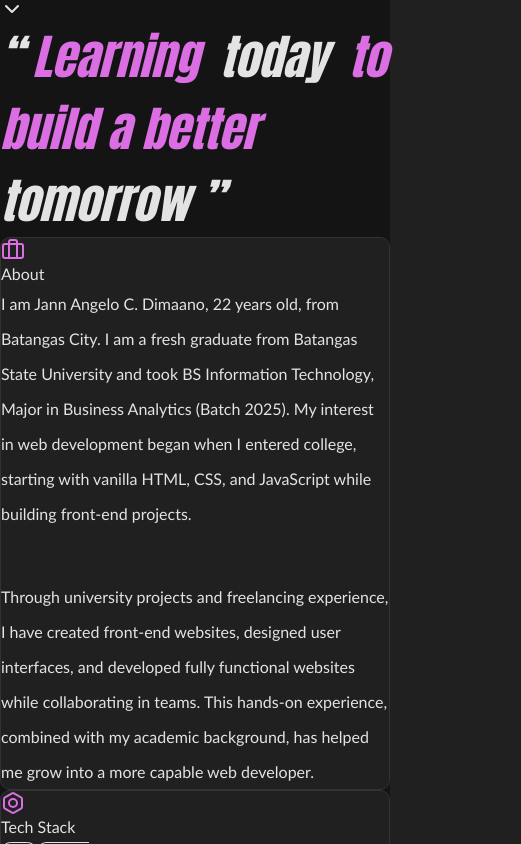
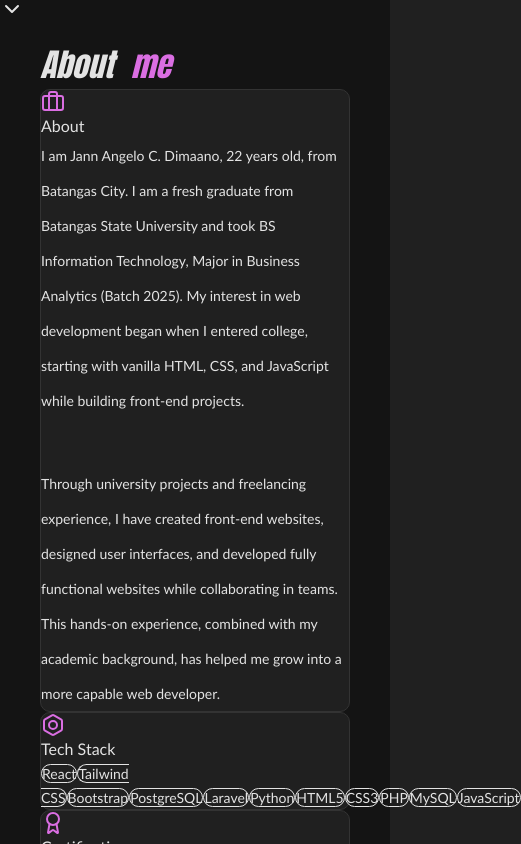
Before and after one commit to codewithjelo/Jelo_Portfolio, a React (Vite) app in the folder jelo-portfolio/: page / in a window 390 px wide. Shown: the part 1020-1864 px from the top of the page, 521 px wide, since content can reach past the window. Built offline with nearby package versions, Linux system fonts and the light colour scheme.

Commit message:
Add class name container, modify tagline and add media queries for mobile

```diff
--- a/jelo-portfolio/src/components/sections/About.jsx
+++ b/jelo-portfolio/src/components/sections/About.jsx
@@ -1,4 +1,4 @@
-import { forwardRef } from 'react';
+import { forwardRef } from "react";
 import { SiReact, SiLaravel, SiPython, SiTailwindcss } from "react-icons/si";
 import AboutCard from "../ui/AboutCard";
 import CertificateCard from "../ui/CertificateCard";
@@ -9,10 +9,10 @@ import "../../styles/components/sections/about.css";
 const About = forwardRef((props, ref) => {
   const techLogos = [
     { node: <SiReact />, title: "React" },
-    { node: <SiLaravel />, title: "Laravel"},
+    { node: <SiLaravel />, title: "Laravel" },
     {
       node: <SiPython />,
-      title: "Python"
+      title: "Python",
     },
     {
       node: <SiTailwindcss />,
@@ -21,17 +21,16 @@ const About = forwardRef((props, ref) => {
   ];
 
   return (
-    <section id="about" ref={ref} className="min-h-screen min-w-screen py-20">
-      <div className="max-w-7xl px-6">
+    <section id="about" ref={ref} className="min-h-screen min-w-screen">
+      <div className="container max-w-full">
         <h1 className="about-tagline uppercase text-center mt-10 mb-4">
-          “<span>Learning </span> today <span>to build a better</span> tomorrow
-          ”
+          About <span>me</span>
         </h1>
 
         <div className="w-20 h-1 bg-[var(--accent)] mx-auto mb-16"></div>
 
         {/* Content Grid */}
-        <div className="grid grid-cols-1 md:grid-cols-[650px_1fr] gap-[2vw]">
+        <div className="grid grid-cols-1 gap-[5vw] md:grid-cols-[650px_1fr] gap-[2vw]">
           {/* Left Column - Personal Info */}
           <AboutCard />
 
@@ -59,6 +58,6 @@ const About = forwardRef((props, ref) => {
   );
 });
 
-About.displayName = 'About';
+About.displayName = "About";
 
 export default About;
--- a/jelo-portfolio/src/components/ui/AboutCard.jsx
+++ b/jelo-portfolio/src/components/ui/AboutCard.jsx
@@ -6,6 +6,8 @@ const AboutCard = () => {
       <h3 className="about-text flex text-2xl font-semibold mb-2">
         <Briefcase className="about-icon my-1 mr-2" size={24} /> About
       </h3>
+
+      <div className="overflow-y-auto max-h-64 md:max-h-full md:overflow-hidden">
       <p className="about-desc leading-relaxed text-justify indent-8 px-4">
         I am Jann Angelo C. Dimaano, 22 years old, from Batangas City. I am a
         fresh graduate from Batangas State University and took BS Information
@@ -22,6 +24,7 @@ const AboutCard = () => {
         experience, combined with my academic background, has helped me grow
         into a more capable web developer.
       </p>
+      </div>
     </div>
   );
 };
--- a/jelo-portfolio/src/components/ui/TechStackCard.jsx
+++ b/jelo-portfolio/src/components/ui/TechStackCard.jsx
@@ -1,20 +1,34 @@
-import { Bolt } from 'lucide-react';
+import { Bolt } from "lucide-react";
 
 const TechStackCard = () => {
-  const techStack = ["React", "Tailwind CSS", "Bootstrap", "PostgreSQL", "Laravel", "Python", "HTML5", "CSS3", "PHP", "MySQL", "JavaScript"];
+  const techStack = [
+    "React",
+    "Tailwind CSS",
+    "Bootstrap",
+    "PostgreSQL",
+    "Laravel",
+    "Python",
+    "HTML5",
+    "CSS3",
+    "PHP",
+    "MySQL",
+    "JavaScript",
+  ];
 
   return (
     <div className="techstack-card p-5">
-      <h2 className="techstack-text text-xl flex font-bold mb-4"><Bolt className="about-icon mr-2" size={24} />Tech Stack</h2>
-      <div className="flex flex-wrap gap-2">
-        {techStack.map((tech, index) => (
-          <span
-            key={index}
-            className="techstack-pill px-3 py-1"
-          >
-            {tech}
-          </span>
-        ))}
+      <h2 className="techstack-text text-xl flex font-bold mb-4">
+        <Bolt className="about-icon mr-2" size={24} />
+        Tech Stack
+      </h2>
+      <div className="overflow-y-auto max-h-40 md:max-h-full md:overflow-hidden">
+        <div className="flex flex-wrap gap-2">
+          {techStack.map((tech, index) => (
+            <span key={index} className="techstack-pill px-3 py-1">
+              {tech}
+            </span>
+          ))}
+        </div>
       </div>
     </div>
   );
--- a/jelo-portfolio/src/styles/components/sections/about.css
+++ b/jelo-portfolio/src/styles/components/sections/about.css
@@ -63,6 +63,7 @@
 
 .cert-list h4 {
   color: var(--text-color);
+  font-size: var(--text-sm);
 }
 
 .cert-list p {
@@ -126,3 +127,23 @@
 .logo-loop {
   color: var(--text-color);
 }
+
+@media (max-width: 767px) {
+  .about-tagline {
+  font-family: Impact, Haettenschweiler, 'Arial Narrow Bold', sans-serif;
+  color: var(--text-color);
+  font-size: var(--text-3xl);
+  font-style: italic;
+}
+
+.about-tagline span {
+  font-family: Impact, Haettenschweiler, 'Arial Narrow Bold', sans-serif;
+  color: var(--accent);
+  font-size: var(--text-3xl);
+  padding: 10px;
+}
+
+.about-desc {
+  font-size: var(--text-sm);
+}
+}
```
